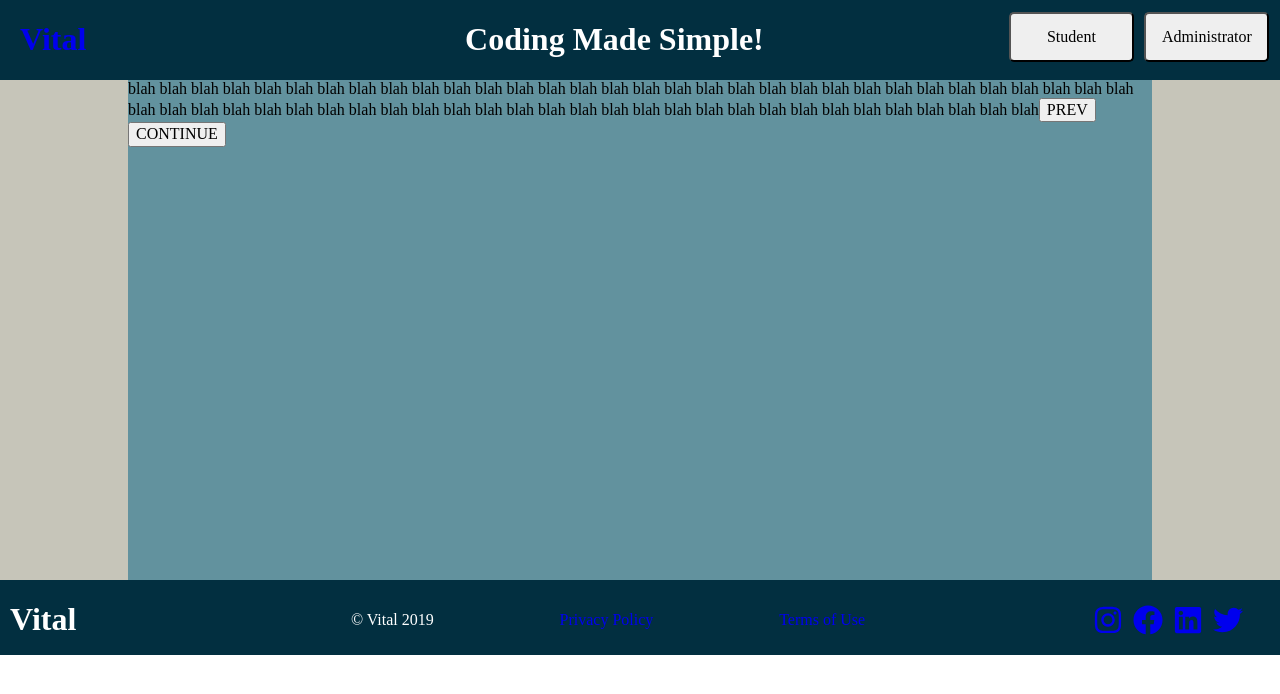
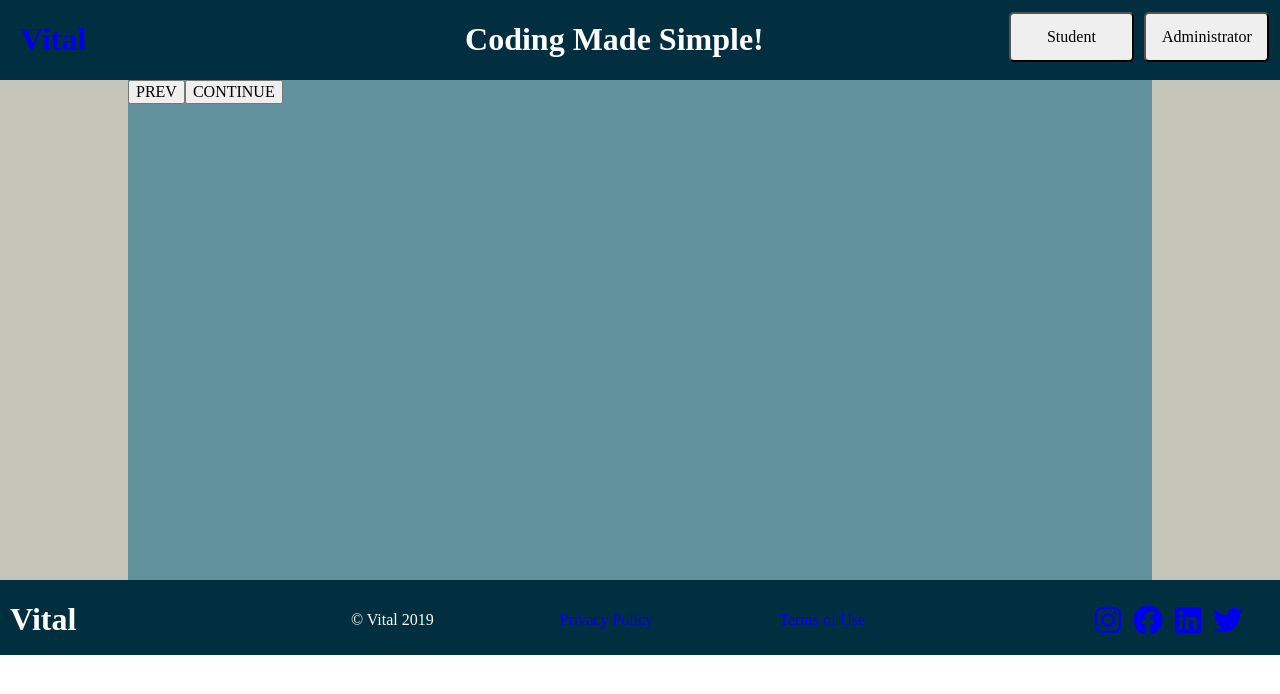
Before and after one commit to D-Malla/Vital-Capstone, a React (Create React App) app in the folder client/: page /lessons/1 in a window 1280 px wide. Shown: the top 694 px of the page. Built offline with nearby package versions, Linux system fonts and the light colour scheme.

Commit message:
added more backend functionality

```diff
--- a/client/src/actions/vital.actions.js
+++ b/client/src/actions/vital.actions.js
@@ -16,7 +16,7 @@ export function lessonsTitle() {
   axios.get("/api/lessons_title").then(resp => {
     store.dispatch({
       type: "LESSONS_TITLE",
-      payload: resp.data
+      payload: resp.data.lessons_title
     });
   });
 }
--- a/client/src/components/App.js
+++ b/client/src/components/App.js
@@ -1,29 +1,29 @@
-import React, {useState} from 'react'
-import 'normalize.css/normalize.css'
-import '../styles/Home.css'
-import { Provider } from 'react-redux'
-import { BrowserRouter as Router, Route } from 'react-router-dom'
-import store from '../store'
-import HtmlPage from './lessons/HTML'
+import React, { useState } from "react";
+import "normalize.css/normalize.css";
+import "../styles/Home.css";
+import { Provider } from "react-redux";
+import { BrowserRouter as Router, Route } from "react-router-dom";
+import store from "../store";
+import HtmlPage from "./lessons/HTML";
 
-import Home from './Home/Home'
-import Lessons from './LessonSelector/Lessons'
-import Lesson from './LessonPage/Lesson'
+import Home from "./Home/Home";
+import Lessons from "./LessonSelector/Lessons";
+import Lesson from "./LessonPage/Lesson";
 
 export default props => {
-  const [name, setName] = useState('')
+  const [name, setName] = useState("");
 
   function handleSubmit(e) {
-    e.preventDefault()
+    e.preventDefault();
   }
 
   return (
     <Provider store={store}>
       <Router>
-        <Route exact path='/' component={Home} />
-        <Route path='/lessons' component={Lessons} />
-        <Route path='/lesson' component={Lesson} />
+        <Route exact path="/" component={Home} />
+        <Route path="/lessons/:slug" component={Lessons} />
+        <Route path="/lesson/:slug" component={Lesson} />
       </Router>
     </Provider>
-  )
-}
+  );
+};
--- a/client/src/components/Home/HomeBody.js
+++ b/client/src/components/Home/HomeBody.js
@@ -18,30 +18,16 @@ export default props => {
       </div>
 
       <div className="classSelectorDiv">
-        {console.log(title.lessons_title)}
-        {/* {title.lessons_title.map(item => (
-          <div>{item}</div>
-        ))} */}
-        {/* // <div>
-          //   <div className="classSelector">
-          //     <Link to="/lessons" className="link">
-          //       <h3>{item.id}</h3>
-          //       <p>THE BASIC STRUCTURE OF A WEBPAGE</p>
-          //     </Link>
-          //   </div>
-          //   <div className="classSelector">
-          //     <Link to="/lessons" className="link">
-          //       <h3>CSS</h3>
-          //       <p>THE PRESENTATION, FORMATTING, AND LAYOUT</p>
-          //     </Link>
-          //   </div>
-          //   <div className="classSelector">
-          //     <Link to="/lessons" className="link">
-          //       <h3>JAVASCRIPT</h3>
-          //       <p>THE FUNCTIONALITY AND CONTROL OF ELEMENTS</p>
-          //     </Link>
-          //   </div>
-          // </div> */}
+        {console.log(title)}
+
+        {title.map(item => (
+          <div key={item.lesson} className="classSelector">
+            <Link className="link" to={"/lessons/" + item.slug}>
+              <h3> {item.lesson}</h3>
+              <p>{item.lesson_description}</p>
+            </Link>
+          </div>
+        ))}
       </div>
     </div>
   );
--- a/client/src/components/LessonSelector/LessonsBody.js
+++ b/client/src/components/LessonSelector/LessonsBody.js
@@ -5,11 +5,6 @@ export default props => {
   return (
     <div id="lessonsBodyContainer">
       <div className="lessonsBody">
-        blah blah blah blah blah blah blah blah blah blah blah blah blah blah
-        blah blah blah blah blah blah blah blah blah blah blah blah blah blah
-        blah blah blah blah blah blah blah blah blah blah blah blah blah blah
-        blah blah blah blah blah blah blah blah blah blah blah blah blah blah
-        blah blah blah blah blah
         <button type="button">PREV</button>
         <button type="button">CONTINUE</button>
       </div>
```
